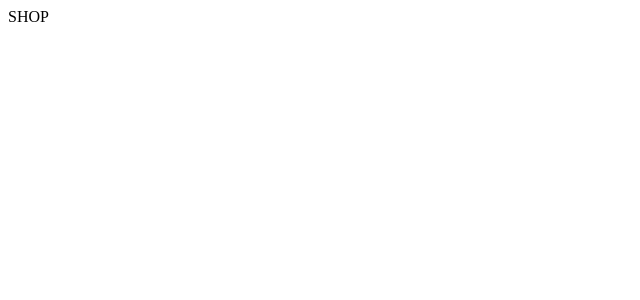
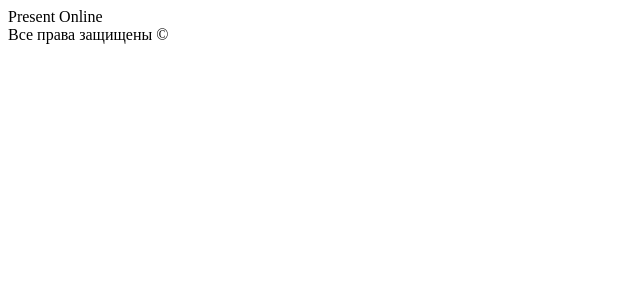
Before and after one commit to UdjenKL/Shop, a React (Create React App) app: page / in a window 1280 px wide. Shown: the top 300 px of the page, without its empty margins (0-640 px from the left). Built offline with nearby package versions, Linux system fonts and the light colour scheme.

Commit message:
feat: add Footer, Header... edit App

```diff
--- a/src/App.js
+++ b/src/App.js
@@ -1,11 +1,15 @@
+
+import Header from './components/Header';
+import Footer from './components/Footer';
 
 function App() {
-  return (
-    <div className="App">
-     SHOP
+    return (
+        <div className="App">
+            <Header/>
+            <Footer/>
 
-    </div>
-  );
+        </div>
+    );
 }
 
 export default App;
--- /dev/null
+++ b/src/components/Footer.js
@@ -0,0 +1,11 @@
+import React from 'react';
+
+function Footer(props) {
+    return (
+        <footer>
+            Все права защищены &copy;
+        </footer>
+    );
+}
+
+export default Footer;
--- /dev/null
+++ b/src/components/Header.js
@@ -0,0 +1,16 @@
+import React from 'react';
+
+function Header(props) {
+    return (
+        <header>
+            <div>
+                <span className="logo">Present Online</span>
+            </div>
+            <div className="MainBanner">
+
+            </div>
+        </header>
+    );
+}
+
+export default Header;
```
